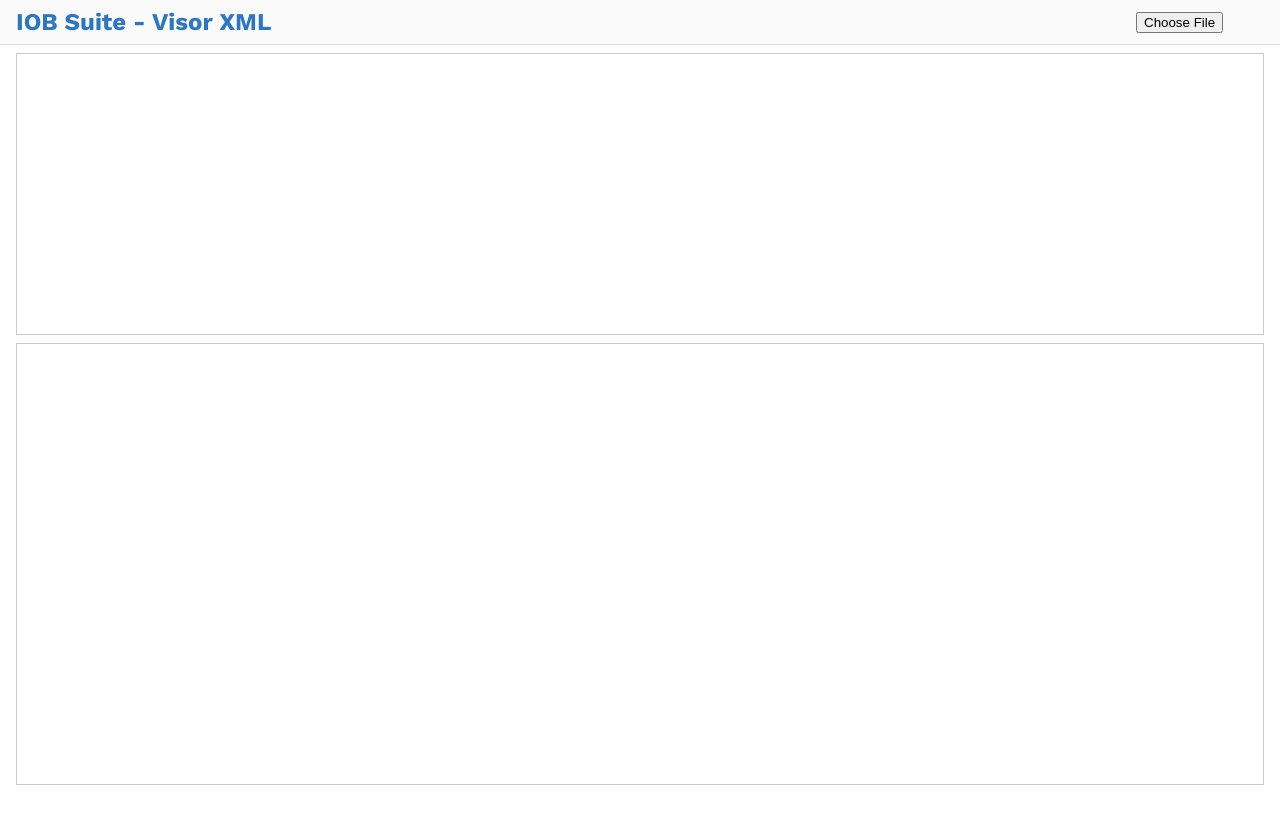
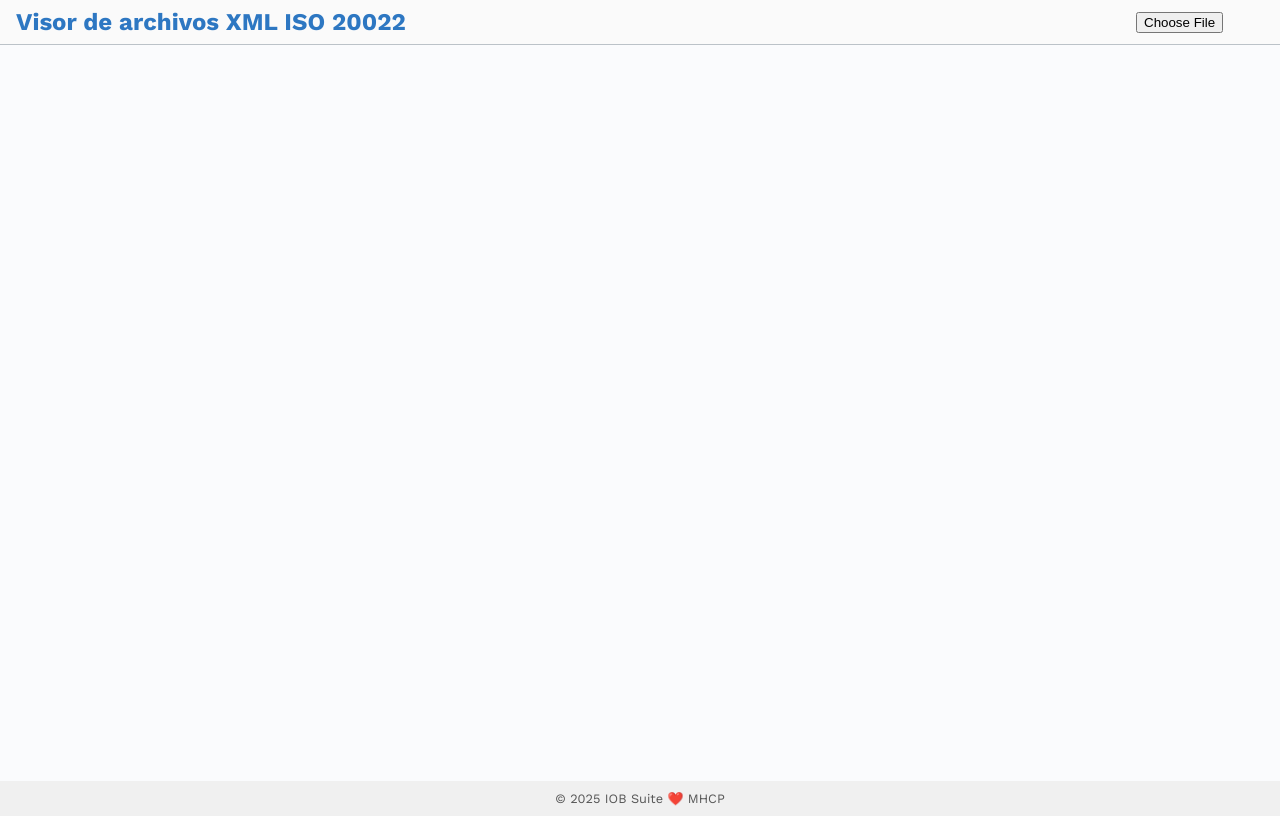
Before and after one commit to whs465/GeneradorExtractosBR, a plain HTML site: page visor.html in a window 1280 px wide. Drawn offline with nearby package versions, Linux system fonts and the light colour scheme.

Commit message:
Adiciona footer

```diff
--- a/visor.html
+++ b/visor.html
@@ -14,6 +14,7 @@
       margin: 0;
       padding: 0;
       font-family: 'Work Sans', sans-serif;
+      background: #fafbfd;
     }
 
     h1 {
@@ -26,7 +27,7 @@
       align-items: center;
       padding: .5rem 1rem;
       background: #fafafa;
-      border-bottom: 1px solid #ddd;
+      border-bottom: 1px solid #BBC2C8;
       color: #2D77C2
     }
 
@@ -76,27 +77,26 @@
 
     /* Estilo para filas pares */
     tr:nth-child(even) {
-      background-color: #f5f5f5;
+      background-color: #f6f6f6;
       /* Un gris muy claro */
     }
 
-    /* Estilo para filas impares (opcional, si quieres un color diferente al blanco) */
+    /* Estilo para filas impares */
     tr:nth-child(odd) {
       background-color: #ffffff;
       /* Blanco */
     }
 
     .selected-row {
-      background-color: #e0f2ff !important;
+      background-color: #CBF0C5 !important;
       /* celeste clarito */
       font-weight: bold;
     }
 
-    /* 3) Asegúrate de que tus tablas no hagan wrap */
     #header,
     #detail {
-      margin: .5rem 1rem;
-      border: 1px solid #ccc;
+      margin: .5rem .5rem;
+      /*border: 1px solid #ccc;*/
       overflow-y: auto;
     }
 
@@ -105,14 +105,13 @@
     }
 
     #detail {
-      height: 55vh;
+      height: 54vh;
     }
 
     table {
       width: 100%;
       border-collapse: collapse;
       table-layout: auto;
-      color: #0E0E0F;
       font-family: 'Work Sans', sans-serif;
     }
 
@@ -122,28 +121,48 @@
       white-space: nowrap;
       overflow: hidden;
       text-overflow: ellipsis;
-      border: 1px solid #ddd;
+      border: 1px solid #DEDADA;
       vertical-align: middle;
+      color: #0E0E0F;
       font-size: 0.8rem;
     }
 
     th {
       position: sticky;
       top: 0;
-      background: #f5f5f5;
+      background: #EFF1FB;
+      color: #2D77C2;
+      border: 1px solid #DEDADA;
       z-index: 1;
     }
 
     tr:hover {
-      background: #eef;
+      background: #E4F2FB;
       cursor: pointer;
+    }
+
+    footer {
+      background-color: #f0f0f0;
+      /* Un color de fondo claro para el footer (opcional) */
+      padding: 10px 0;
+      /* Espacio vertical alrededor del contenido WHS */
+      text-align: center;
+      /* Centra  horizontalmente */
+      position: relative;
+      bottom: 0;
+      width: 100%;
+    }
+
+    .copyright {
+      font-size: 0.8em;
+      color: #555;
     }
   </style>
 </head>
 
 <body>
   <div id="topBar">
-    <h1>IOB Suite - Visor XML</h1>
+    <h1>Visor de archivos XML ISO 20022</h1>
     <div id="fileSelect">
       <span id="fileName"></span>
       <input type="file" id="fileInput" accept=".xml" />
@@ -152,6 +171,12 @@
 
   <div id="header"></div>
   <div id="detail"></div>
+
+  <footer>
+    <div class="copyright">
+      © 2025 IOB Suite ❤️ MHCP
+    </div>
+  </footer>
 
   <script>
     // --- 1) Tus columnas completas desde C# ---
```
Also changed, not shown: index.html (+5 -5 lines).
